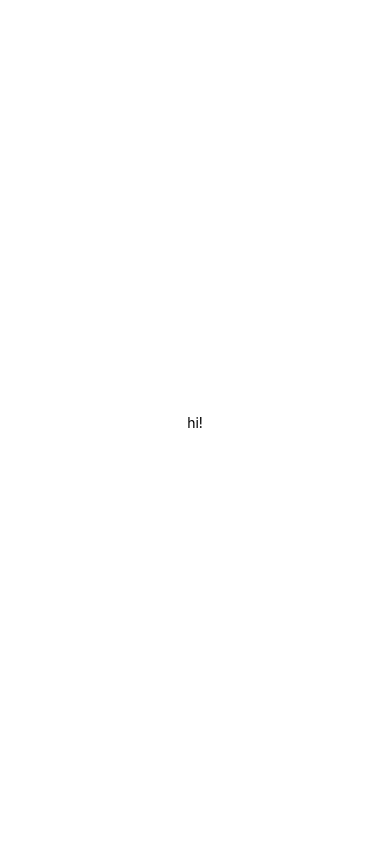
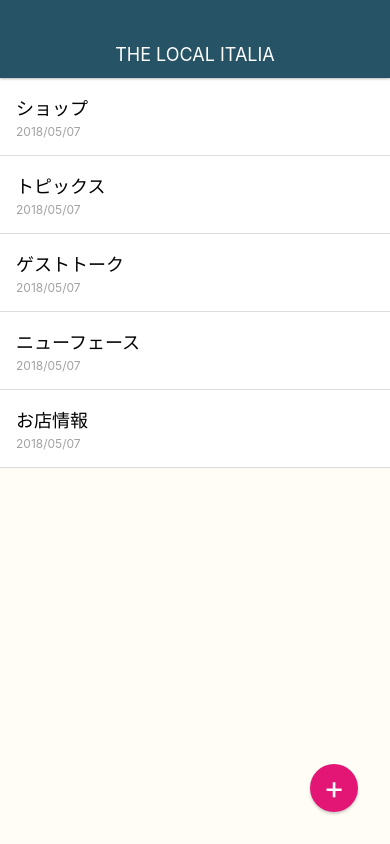
Before and after one commit to tama-leapass/MemoAppL, a React Native app: screen / in a window 390 px wide. Built offline with nearby package versions, Linux system fonts and the light colour scheme.

Commit message:
Create MemoList

```diff
--- a/App.js
+++ b/App.js
@@ -1,11 +1,52 @@
 import React from 'react';
 import { StyleSheet, Text, View } from 'react-native';
+
+import BodyText from './src/elements/BodyText';
 
 export default class App extends React.Component {
   render() {
     return (
       <View style={styles.container}>
-        <Text>hi!</Text>
+
+        <View style={styles.appbar}>
+          <View>
+            <Text style={styles.appbarTitle}>THE LOCAL ITALIA</Text>
+          </View>
+        </View>
+
+        <View style={styles.memoList}>
+
+          <View style={styles.memoListItem}>
+            <Text style={styles.memoTitle}>ショップ</Text>
+            <Text style={styles.memoDate}>2018/05/07</Text>
+          </View>
+
+          <View style={styles.memoListItem}>
+            <Text style={styles.memoTitle}>トピックス</Text>
+            <Text style={styles.memoDate}>2018/05/07</Text>
+          </View>
+
+          <View style={styles.memoListItem}>
+            <Text style={styles.memoTitle}>ゲストトーク</Text>
+            <Text style={styles.memoDate}>2018/05/07</Text>
+          </View>
+
+          <View style={styles.memoListItem}>
+            <Text style={styles.memoTitle}>ニューフェース</Text>
+            <Text style={styles.memoDate}>2018/05/07</Text>
+          </View>
+
+          <View style={styles.memoListItem}>
+            <Text style={styles.memoTitle}>お店情報</Text>
+            <Text style={styles.memoDate}>2018/05/07</Text>
+          </View>
+
+        </View>
+
+        <View style={styles.memoAddButton}>
+          <Text style={styles.memoAddButtonTitle}>+</Text>
+        </View>
+
       </View>
     );
   }
@@ -14,8 +55,76 @@ export default class App extends React.Component {
 const styles = StyleSheet.create({
   container: {
     flex: 1,
-    backgroundColor: '#fff',
+    backgroundColor: '#fffDF6',
     alignItems: 'center',
     justifyContent: 'center',
+    paddingTop: 78,
   },
+
+  memoAddButton: {
+    position: 'absolute',
+    bottom: 32,
+    right: 32,
+    width: 48,
+    height: 48,
+    backgroundColor: '#E31676',
+    borderRadius: 24,
+    justifyContent: 'center',
+    alignItems: 'center',
+    shadowColor: '#000',
+    shadowOffset: { width: 0, height: 2 },
+    shadowOpacity: 0.2,
+    shadowRadius: 3,
+  },
+
+  memoAddButtonTitle: {
+    fontSize: 32,
+    color: '#FFF',
+    lineHeight: 32,
+  },
+
+  memoList: {
+    width: '100%',
+    flex: 1,
+  },
+
+  memoListItem: {
+    padding: 16,
+    borderBottomWidth: 1,
+    borderBottomColor: '#ddd',
+    backgroundColor: '#fff',
+  },
+
+  memoTitle: {
+    fontSize: 18,
+    marginBottom: 4,
+  },
+
+  memoDate: {
+    fontSize: 12,
+    color: '#a2a2a2',
+  },
+
+  appbar: {
+    position: 'absolute',
+    top: 0,
+    left: 0,
+    right: 0,
+    height: 78,
+    paddingTop: 30,
+    backgroundColor: '#265366',
+    justifyContent: 'center',
+    alignItems: 'center',
+    shadowColor: '#000',
+    shadowOffset: { width: 0, height: 0 },
+    shadowOpacity: 0.5,
+    shadowRadius: 3,
+    zIndex: 10,
+  },
+
+  appbarTitle: {
+    color:'#FFF',
+    fontSize: 18,
+  },
+
 });
--- /dev/null
+++ b/src/elements/BodyText.js
@@ -0,0 +1,23 @@
+import React from 'react';
+import { StyleSheet, View, Text } from 'react-native';
+
+class BodyText extends React.Component {
+  render(){
+    return (
+      <View>
+        <Text style={styles.text}>
+          {this.props.children}
+        </Text>
+      </View>
+    );
+  }
+}
+
+const styles = StyleSheet.create({
+  text: {
+    color: '#DDD',
+    backgroundColor: '#eee',
+  },
+});
+
+export default BodyText;
```
Also changed, not shown: package.json (+19 -1 lines).
